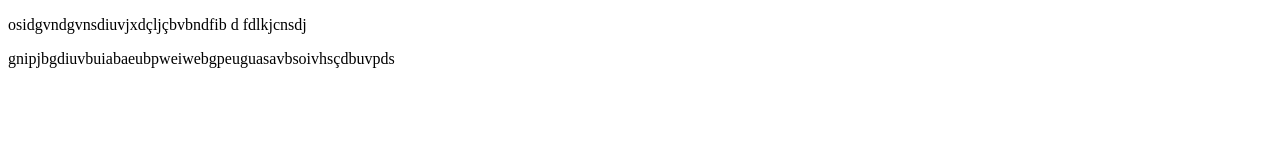
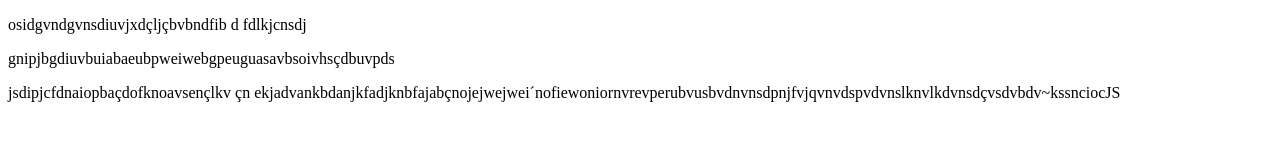
Before and after one commit to lipecuritibano/oi, a plain HTML site: page index.html in a window 1280 px wide. Drawn offline with Linux system fonts and the light colour scheme.

Commit message:
Hallo au revoir

```diff
--- a/index.html
+++ b/index.html
@@ -6,5 +6,6 @@
 <body>
 <p>osidgvndgvnsdiuvjxdçljçbvbndfib d fdlkjcnsdj</p>
 	<p>gnipjbgdiuvbuiabaeubpweiwebgpeuguasavbsoivhsçdbuvpds</p>
+	<p>jsdipjcfdnaiopbaçdofknoavsençlkv çn ekjadvankbdanjkfadjknbfajabçnojejwejwei´nofiewoniornvrevperubvusbvdnvnsdpnjfvjqvnvdspvdvnslknvlkdvnsdçvsdvbdv~kssnciocJS</p>
 </body>
 </html>
```
